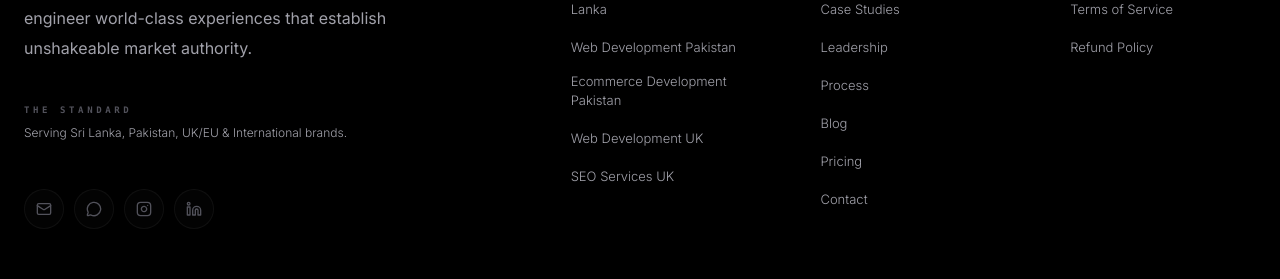
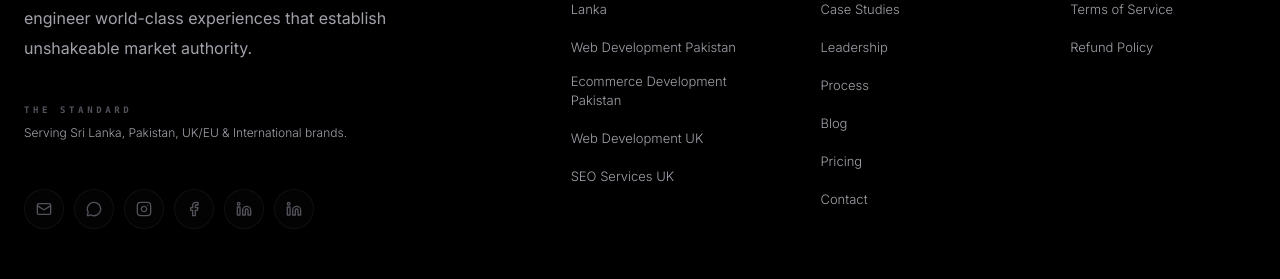
Before and after one commit to abdurrahmanshafie-git/new-jawrah-pixel, a React (Vite) app: page /lk in a window 1280 px wide. Shown: the part 9023-9302 px from the top of the page. Built offline with nearby package versions, Linux system fonts and the light colour scheme; no server answers; the database is empty.

Commit message:
Improve official social profile links and organization SEO identity

```diff
--- a/src/components/layout/Footer.tsx
+++ b/src/components/layout/Footer.tsx
@@ -1,5 +1,5 @@
 import { Link } from 'react-router-dom';
-import { Instagram, MessageCircle, Mail, Lock, Linkedin } from 'lucide-react';
+import { Instagram, MessageCircle, Mail, Lock, Linkedin, Facebook } from 'lucide-react';
 import { Logo } from './Logo';
 import { useRegion } from '@/hooks/useRegion';
 import { useTheme } from '@/contexts/ThemeContext';
@@ -87,7 +87,9 @@ export function Footer() {
                   { icon: <Mail size={16} />, href: `mailto:${config.contactEmail}`, label: 'Email' },
                   { icon: <MessageCircle size={16} />, href: config.whatsappLink, label: 'WhatsApp' },
                   { icon: <Instagram size={16} />, href: config.instagramLink, label: 'Instagram' },
-                  { icon: <Linkedin size={16} />, href: config.linkedinFounderLink, label: 'LinkedIn' }
+                  ...(config.facebookLink ? [{ icon: <Facebook size={16} />, href: config.facebookLink, label: 'Facebook' }] : []),
+                  ...(config.linkedinCompanyLink ? [{ icon: <Linkedin size={16} />, href: config.linkedinCompanyLink, label: 'LinkedIn — Jawrah Pixel' }] : []),
+                  { icon: <Linkedin size={16} />, href: config.linkedinFounderLink, label: 'LinkedIn — Founder' }
                 ].map((social) => (
                   <a
                     key={social.label}
```
